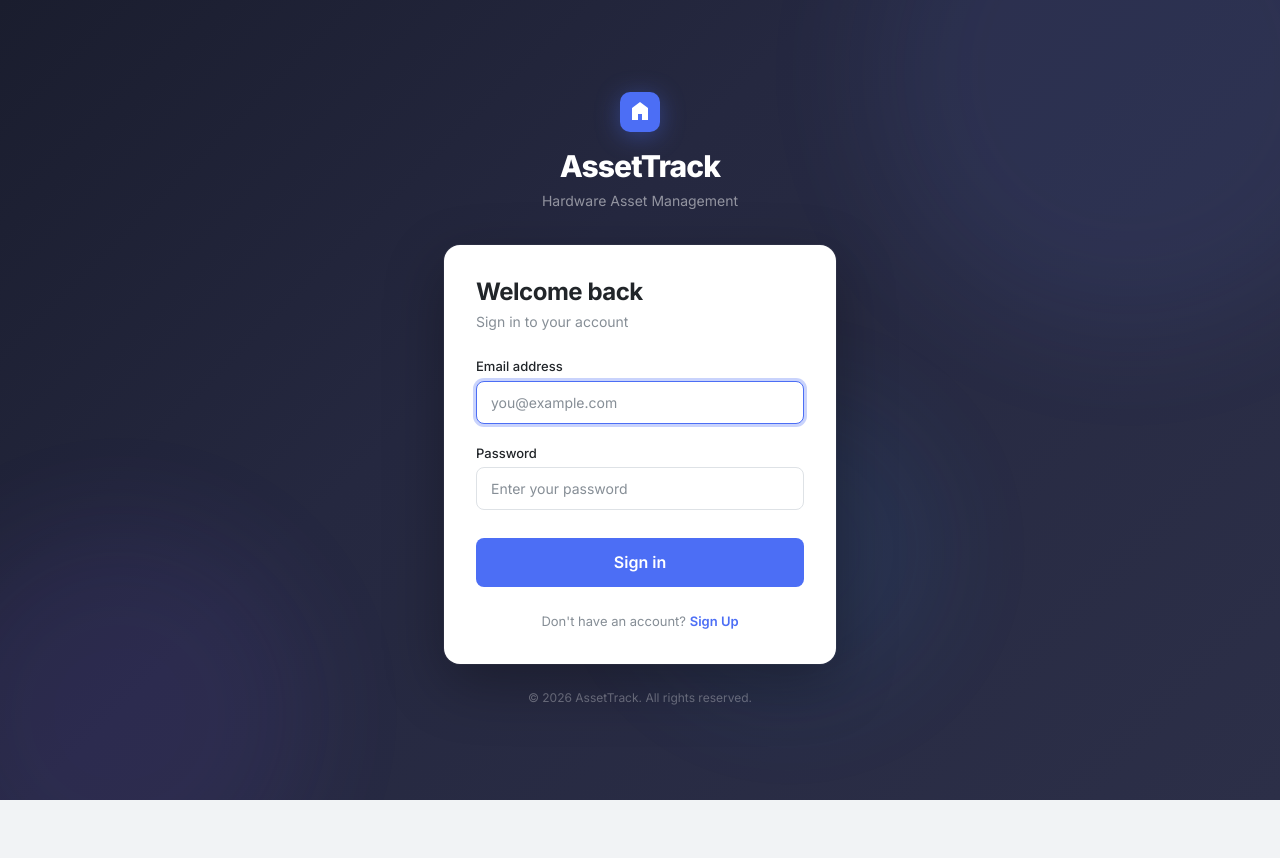
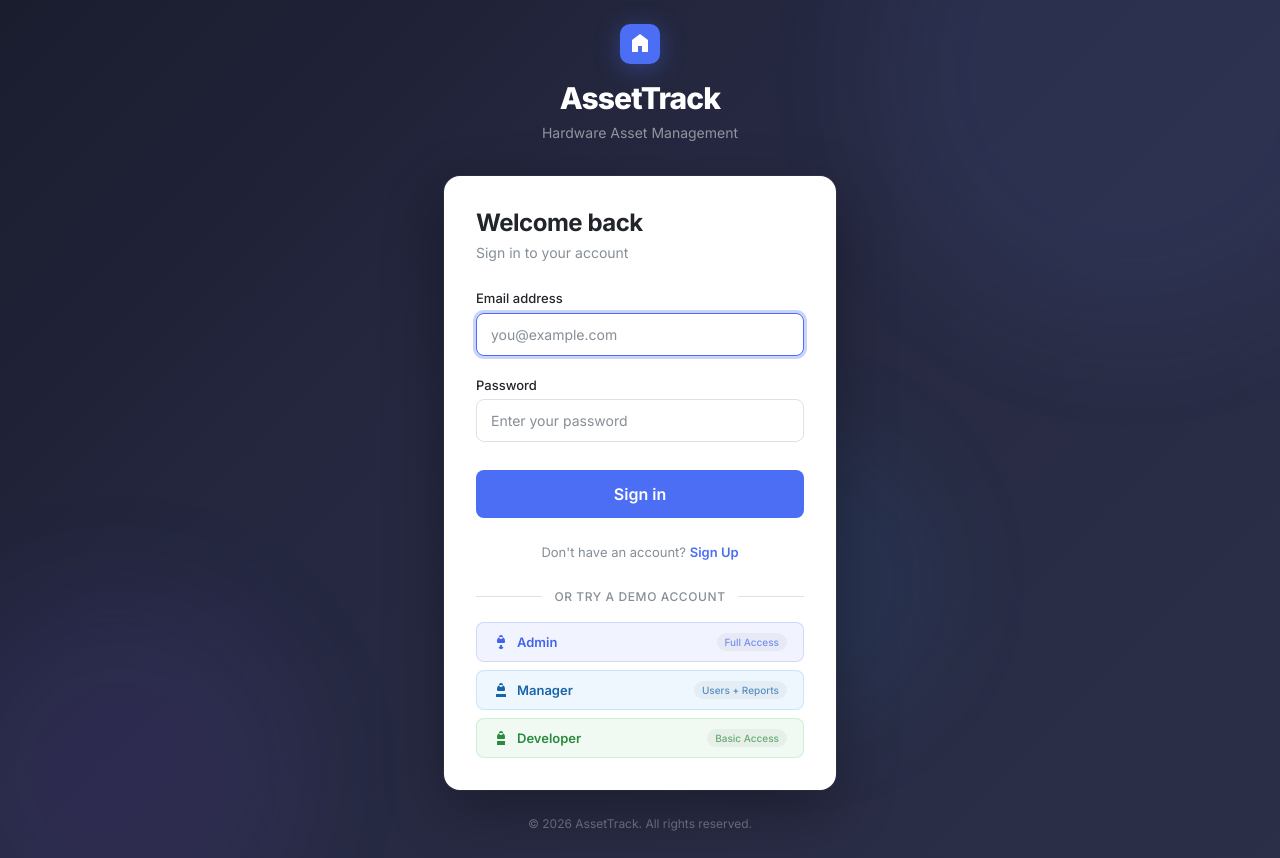
Before and after one commit to amkma/sw-final-project-assettrack, a React (Vite) app in the folder frontend/: page /login in a window 1280 px wide. Before the commit the page ends 800 px from the top, so only its background shows below. Built offline with nearby package versions, Linux system fonts and the light colour scheme; no server answers.

Commit message:
feat: implement AuthContext and LoginPage with demo account authentication support

```diff
--- a/frontend/src/context/AuthContext.jsx
+++ b/frontend/src/context/AuthContext.jsx
@@ -55,6 +55,15 @@ export function AuthProvider({ children }) {
     setUser(null)
   }, [])
 
+  // Demo login — sets mock user data without calling the API
+  const demoLogin = useCallback((mockUser) => {
+    const fakeToken = 'demo-token-' + Date.now()
+    localStorage.setItem('token', fakeToken)
+    localStorage.setItem('user', JSON.stringify(mockUser))
+    setToken(fakeToken)
+    setUser(mockUser)
+  }, [])
+
   const isAuthenticated = !!token
 
   const value = {
@@ -65,6 +74,7 @@ export function AuthProvider({ children }) {
     login,
     signup,
     logout,
+    demoLogin,
   }
 
   return (
--- a/frontend/src/pages/auth/LoginPage.css
+++ b/frontend/src/pages/auth/LoginPage.css
@@ -82,3 +82,93 @@
 .login-page__link:hover {
   color: var(--primary-800);
 }
+
+
+/* ── Demo Login Section ──────────────────────────────────── */
+
+.demo-login {
+  margin-top: var(--space-6);
+}
+
+.demo-login__divider {
+  display: flex;
+  align-items: center;
+  gap: var(--space-3);
+  margin-bottom: var(--space-4);
+}
+
+.demo-login__divider::before,
+.demo-login__divider::after {
+  content: '';
+  flex: 1;
+  height: 1px;
+  background: var(--border-default);
+}
+
+.demo-login__divider span {
+  font-size: var(--text-xs);
+  color: var(--text-muted);
+  font-weight: 500;
+  text-transform: uppercase;
+  letter-spacing: 0.05em;
+  white-space: nowrap;
+}
+
+.demo-login__buttons {
+  display: flex;
+  flex-direction: column;
+  gap: var(--space-2);
+}
+
+.demo-login__btn {
+  justify-content: flex-start;
+  padding: 10px 16px;
+  font-weight: 600;
+  font-size: var(--text-sm);
+  border-radius: var(--radius-md);
+  transition: all var(--transition-fast);
+}
+
+.demo-login__btn--admin {
+  background: rgba(76, 110, 245, 0.08);
+  color: var(--primary-700);
+  border: 1px solid rgba(76, 110, 245, 0.2);
+}
+.demo-login__btn--admin:hover {
+  background: rgba(76, 110, 245, 0.15);
+  border-color: var(--primary-400);
+  transform: translateY(-1px);
+}
+
+.demo-login__btn--manager {
+  background: rgba(51, 154, 240, 0.08);
+  color: var(--info-dark);
+  border: 1px solid rgba(51, 154, 240, 0.2);
+}
+.demo-login__btn--manager:hover {
+  background: rgba(51, 154, 240, 0.15);
+  border-color: var(--info);
+  transform: translateY(-1px);
+}
+
+.demo-login__btn--developer {
+  background: rgba(64, 192, 87, 0.08);
+  color: var(--success-dark);
+  border: 1px solid rgba(64, 192, 87, 0.2);
+}
+.demo-login__btn--developer:hover {
+  background: rgba(64, 192, 87, 0.15);
+  border-color: var(--success);
+  transform: translateY(-1px);
+}
+
+.demo-login__badge {
+  margin-left: auto;
+  font-size: 10px;
+  font-weight: 500;
+  padding: 2px 8px;
+  border-radius: var(--radius-full);
+  background: rgba(0, 0, 0, 0.06);
+  color: inherit;
+  opacity: 0.7;
+}
--- a/frontend/src/pages/auth/LoginPage.jsx
+++ b/frontend/src/pages/auth/LoginPage.jsx
@@ -3,9 +3,33 @@ import { Link, useNavigate } from 'react-router-dom'
 import useAuth from '../../hooks/useAuth'
 import './LoginPage.css'
 
+const DEMO_USERS = {
+  admin: {
+    id: 1,
+    firstName: 'Admin',
+    lastName: 'User',
+    email: 'admin@assettrack.com',
+    roleId: 2,
+  },
+  manager: {
+    id: 2,
+    firstName: 'Manager',
+    lastName: 'User',
+    email: 'manager@assettrack.com',
+    roleId: 1,
+  },
+  developer: {
+    id: 3,
+    firstName: 'Developer',
+    lastName: 'User',
+    email: 'dev@assettrack.com',
+    roleId: 0,
+  },
+}
+
 export default function LoginPage() {
   const navigate = useNavigate()
-  const { login } = useAuth()
+  const { login, demoLogin } = useAuth()
 
   const [formData, setFormData] = useState({
     email: '',
@@ -61,6 +85,11 @@ export default function LoginPage() {
     } finally {
       setLoading(false)
     }
+  }
+
+  function handleDemoLogin(role) {
+    demoLogin(DEMO_USERS[role])
+    navigate('/', { replace: true })
   }
 
   return (
@@ -139,6 +168,48 @@ export default function LoginPage() {
           Sign Up
         </Link>
       </p>
+
+      {/* ── Demo Login Buttons ──────────────────────────── */}
+      <div className="demo-login">
+        <div className="demo-login__divider">
+          <span>Or try a demo account</span>
+        </div>
+        <div className="demo-login__buttons">
+          <button
+            type="button"
+            className="btn demo-login__btn demo-login__btn--admin"
+            onClick={() => handleDemoLogin('admin')}
+          >
+            <svg width="16" height="16" viewBox="0 0 16 16" fill="currentColor">
+              <path d="M8 1a2 2 0 100 4 2 2 0 000-4zM4 7a4 4 0 018 0v1a1 1 0 01-1 1H5a1 1 0 01-1-1V7zm3 4h2v1.5l1.5 1L9 15H7l-1.5-1.5L7 12.5V11z" />
+            </svg>
+            Admin
+            <span className="demo-login__badge">Full Access</span>
+          </button>
+          <button
+            type="button"
+            className="btn demo-login__btn demo-login__btn--manager"
+            onClick={() => handleDemoLogin('manager')}
+          >
+            <svg width="16" height="16" viewBox="0 0 16 16" fill="currentColor">
+              <path d="M8 1a2 2 0 100 4 2 2 0 000-4zM4 7a4 4 0 018 0v1a1 1 0 01-1 1H5a1 1 0 01-1-1V7zm-1 5h10v3H3v-3z" />
+            </svg>
+            Manager
+            <span className="demo-login__badge">Users + Reports</span>
+          </button>
+          <button
+            type="button"
+            className="btn demo-login__btn demo-login__btn--developer"
+            onClick={() => handleDemoLogin('developer')}
+          >
+            <svg width="16" height="16" viewBox="0 0 16 16" fill="currentColor">
+              <path d="M8 1a2 2 0 100 4 2 2 0 000-4zM4 7a4 4 0 018 0v1a1 1 0 01-1 1H5a1 1 0 01-1-1V7zm0 4h8v4H4v-4z" />
+            </svg>
+            Developer
+            <span className="demo-login__badge">Basic Access</span>
+          </button>
+        </div>
+      </div>
     </div>
   )
 }
```
